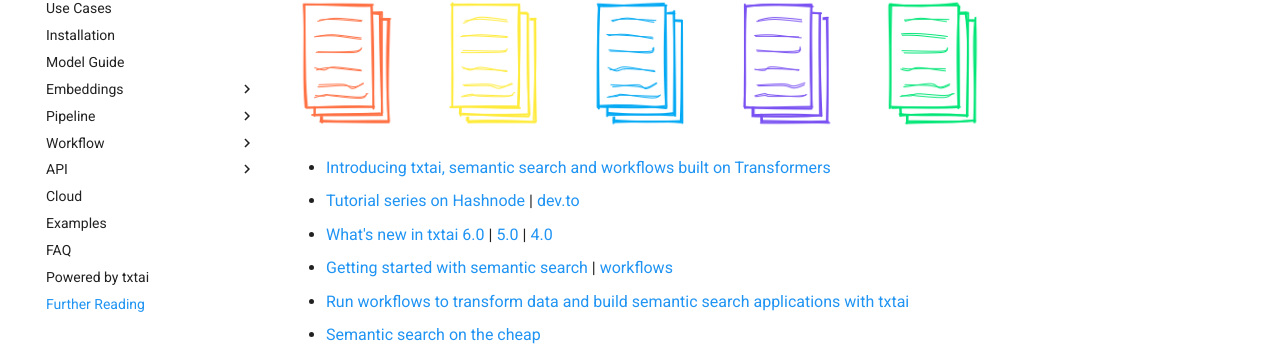
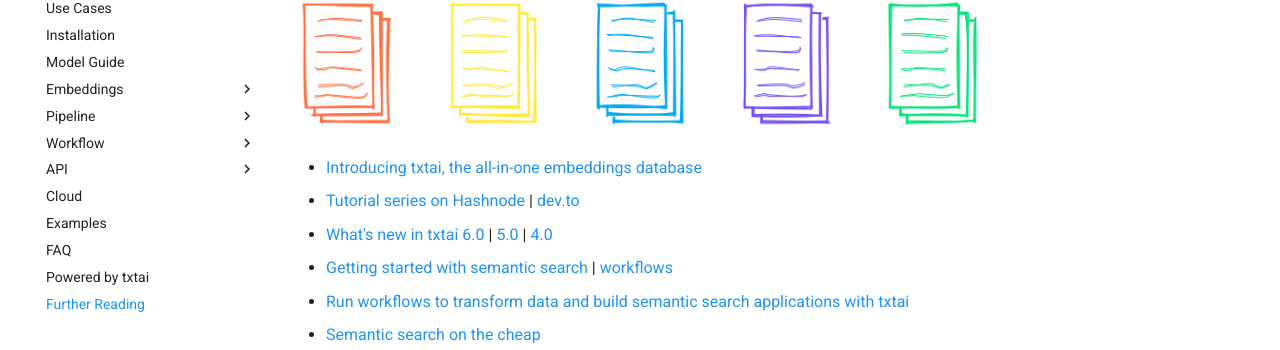
Before and after one commit to neuml/txtai, an MkDocs documentation site: the page built from docs/further.md, in a window 1280 px wide. Shown: the part 184-534 px from the top of the page. Built offline with MkDocs 1.6.1 and Material for MkDocs 9.7.7, drawn with Linux system fonts in a browser that asks for light colours; comment, search, counter and statistics services are not loaded.

Commit message:
Update introducing txtai article link

```diff
--- a/docs/further.md
+++ b/docs/further.md
@@ -3,7 +3,7 @@
 ![further](images/further.png#only-light)
 ![further](images/further-dark.png#only-dark)
 
-- [Introducing txtai, semantic search and workflows built on Transformers](https://medium.com/neuml/introducing-txtai-an-ai-powered-search-engine-built-on-transformers-37674be252ec)
+- [Introducing txtai, the all-in-one embeddings database](https://medium.com/neuml/introducing-txtai-the-all-in-one-embeddings-database-c721f4ff91ad)
 - [Tutorial series on Hashnode](https://neuml.hashnode.dev/series/txtai-tutorial) | [dev.to](https://dev.to/neuml/tutorial-series-on-txtai-ibg)
 - [What's new in txtai 6.0](https://medium.com/neuml/whats-new-in-txtai-6-0-7d93eeedf804) | [5.0](https://medium.com/neuml/whats-new-in-txtai-5-0-e5c75a13b101) | [4.0](https://medium.com/neuml/whats-new-in-txtai-4-0-bbc3a65c3d1c)
 - [Getting started with semantic search](https://medium.com/neuml/getting-started-with-semantic-search-a9fd9d8a48cf) | [workflows](https://medium.com/neuml/getting-started-with-semantic-workflows-2fefda6165d9)
```
Also changed, not shown: README.md (+2 -2 lines), docs/index.md (+1 -1 lines).
